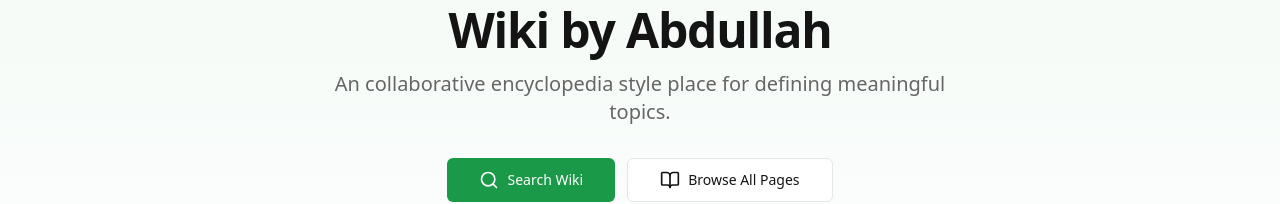
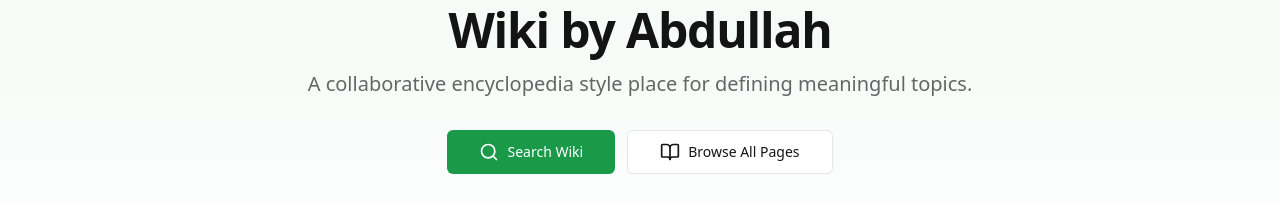
Before and after one commit to MAbdullahAhmad/Wiki, a React (Vite) app in the folder project/: page /#/ in a window 1280 px wide. Shown: the part 131-335 px from the top of the page. Built offline with nearby package versions, Linux system fonts and the light colour scheme; no server answers.

Commit message:
typo fix

```diff
--- a/project/src/components/HomePage.tsx
+++ b/project/src/components/HomePage.tsx
@@ -40,7 +40,7 @@ export function HomePage() {
             Wiki by Abdullah
           </h1>
           <p className="text-xl text-muted-foreground mb-8 max-w-2xl mx-auto">
-            An collaborative encyclopedia style place for defining meaningful topics.
+            A collaborative encyclopedia style place for defining meaningful topics.
           </p>
           <div className="flex flex-col sm:flex-row gap-3 justify-center">
             <Button size="lg" onClick={() => navigate('/search')} className="gap-2">
```
